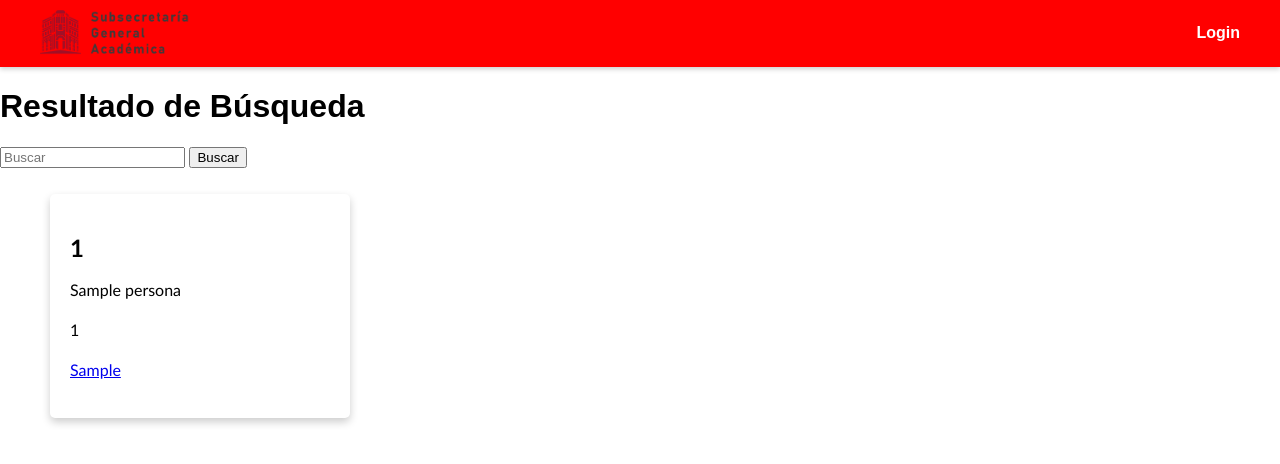
After one commit to cesnew/evaluacionPRE, a Django app: page /buscar/ in a window 1280 px wide. The commit adds this page. Shown: the top 464 px of the page. Run offline with Django 4.2, Linux system fonts and the light colour scheme; tables that the repository leaves empty hold one stand-in row (values such as "Sample post").

Commit message:
pagina de busqueda

```diff
--- a/frontend/templates/index.html
+++ b/frontend/templates/index.html
@@ -4,7 +4,7 @@
 
 {% block content %}
 
-<img src="../static/941610.jpeg" alt="">
+<img src="{% static  'images/941610.jpeg' %}" alt="">
 <footer>
     <div class="contacto">
         <h3>Información de Contacto</h3>
--- a/frontend/templates/layouts/base.html
+++ b/frontend/templates/layouts/base.html
@@ -13,7 +13,7 @@
     <header class="university-header">
         <nav class="navbar">
             <div class="logo">
-                <img src="./static/cropped-Logo-SSGA-2-1.png" alt="ssga">
+                <img src="{% static 'images/Logo_ssga.png' %}" alt="Mi Imagen">
             </div>
             {% if user.is_authenticated %}
             <ul class="nav-links">
--- /dev/null
+++ b/frontend/templates/resultado_busqueda.html
@@ -0,0 +1,28 @@
+{% extends 'layouts/base.html' %}
+{% load static %}
+
+{% block content %}
+
+<h1>Resultado de Búsqueda</h1>
+
+<form method="GET">
+    <input type="text" name="q" placeholder="Buscar">
+    <button type="submit">Buscar</button>
+</form>
+
+<ul>
+    {% for resultado in resultados %}
+    <div class="card">
+        <div class="card-content">
+            <h2 class="card-title">{{resultado.id}}</h2>
+            <p class="card-description">{{resultado.nombre}}</p>
+            <p class="card-description">{{resultado.edad}}</p>
+            <p class="card-description"><a href="{{ resultado.archivo.url }}" target="_blank">{{ resultado.archivo }}</a></p>
+        </div>
+    </div>
+    {% empty %}
+        <li>No se encontraron resultados.</li>
+    {% endfor %}
+</ul>
+
+{% endblock %}
--- a/frontend/urls.py
+++ b/frontend/urls.py
@@ -2,6 +2,7 @@ from django.urls import path
 from frontend import views
 from django.conf import settings
 from django.conf.urls.static import static
+from .views import BusquedaView
 
 
 urlpatterns = [
@@ -13,6 +14,7 @@ urlpatterns = [
     path('lista_personas', views.Lista, name='lista_personas'),
     path('obtener_pdf/<int:pdf_id>/', views.obtener_pdf, name='obtener_pdf'),
     path('evaluacion', views.evaluacion, name='evaluacion'),
+    path('buscar/', BusquedaView.as_view(), name='buscar'),
 ]
 
 if settings.DEBUG:
--- a/frontend/views.py
+++ b/frontend/views.py
@@ -7,6 +7,8 @@ from django.contrib.auth import login, authenticate, logout
 from django.contrib.auth.models import User
 from django.contrib.auth.decorators import login_required
 import requests
+from django.views.generic import ListView
+from django.db.models import Q
 
 
 # Create your views here.
@@ -116,3 +118,21 @@ def evaluacion(request):
         return render(request, 'index.html')
     else:
         return render(request, 'evaluacion.html')
+
+
+
+
+
+class BusquedaView(ListView):
+    model = Persona
+    template_name = 'resultado_busqueda.html'  # Nombre de tu plantilla HTML
+    context_object_name = 'resultados'
+
+    def get_queryset(self):
+        query = self.request.GET.get('q')
+        if query:
+            return Persona.objects.filter(
+                Q(nombre__icontains=query) | Q(edad__icontains=query)
+            )
+        else:
+            return Persona.objects.all()
```
Also changed, not shown: frontend/static/images/941610.jpeg (renamed from frontend/static/941610.jpeg), frontend/static/images/Logo_ssga.png (renamed from frontend/static/cropped-Logo-SSGA-2-1.png), frontend/static/images/user_icon.png (renamed from frontend/static/user_icon.png).
